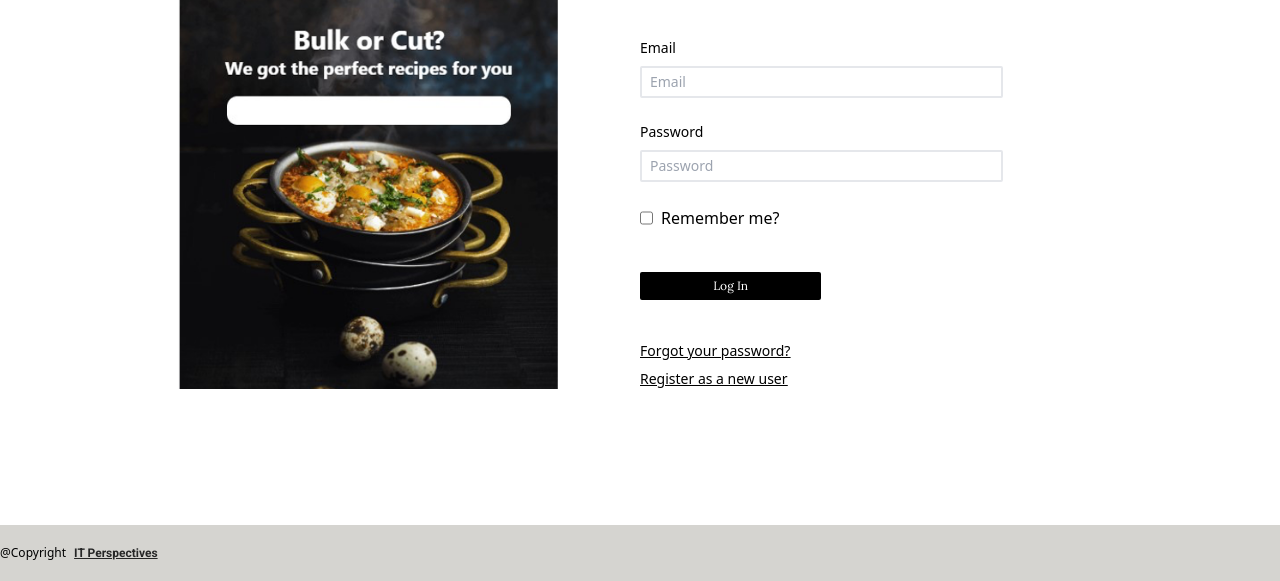
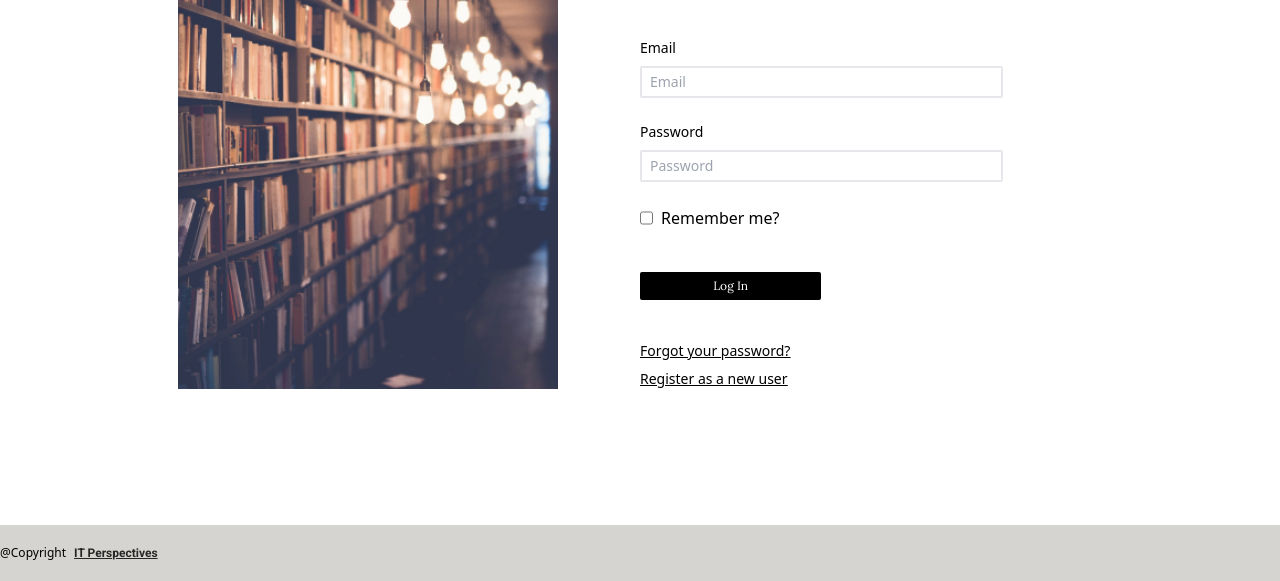
Before and after one commit to FratilaAndrei/ITPLibrary, a website: page src/Login/login.html in a window 1280 px wide. Shown: the part 219-800 px from the top of the page. Drawn offline with Linux system fonts and the light colour scheme.

Commit message:
Added correct images for login and register pages

```diff
--- a/src/Login/login.html
+++ b/src/Login/login.html
@@ -69,7 +69,7 @@
       <div class="w-full h-full flex p-8">
         <div class="h-full w-1/2">
           <img
-            src="../images/mainPage.png"
+            src="../images/auth.png"
             alt=""
             class="h-full w-[70%] object-cover mx-auto"
           />
```
Also changed, not shown: src/Login/register.html (+1 -1 lines), src/images/auth.png (added).
